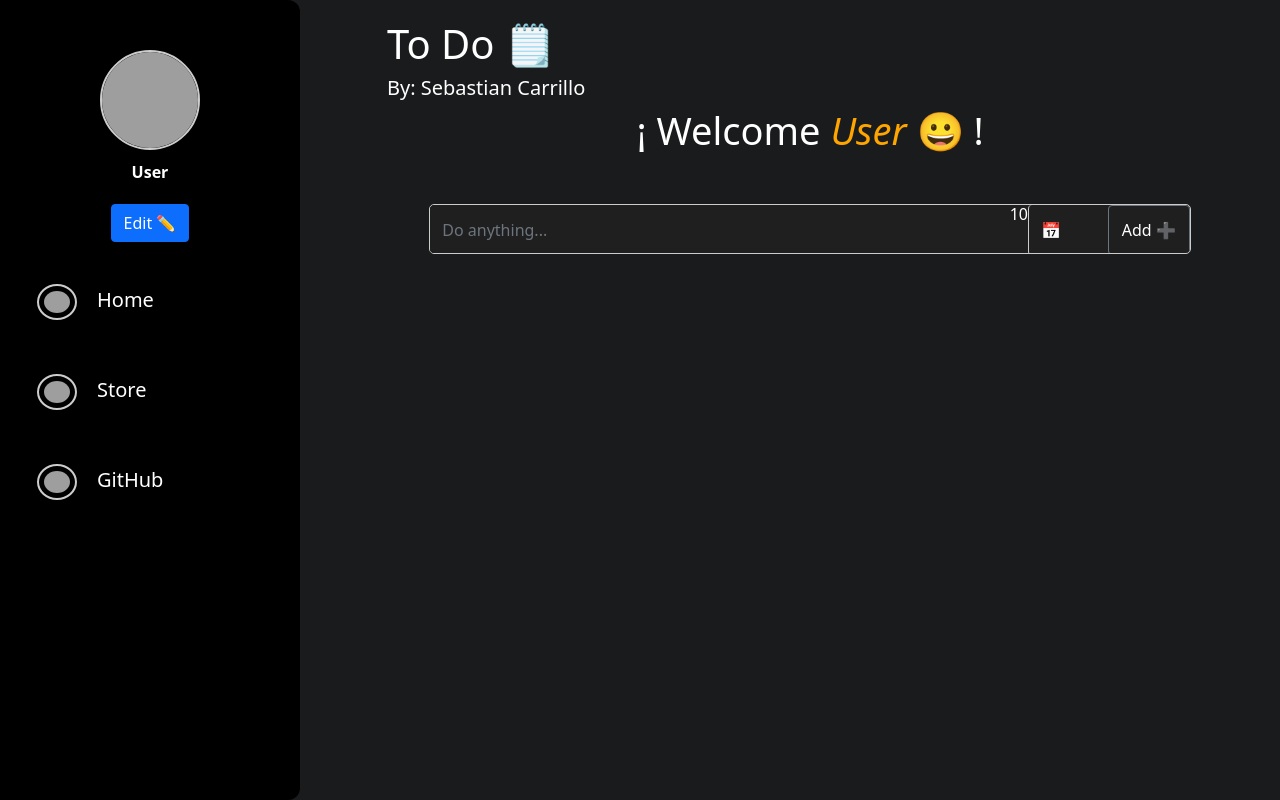
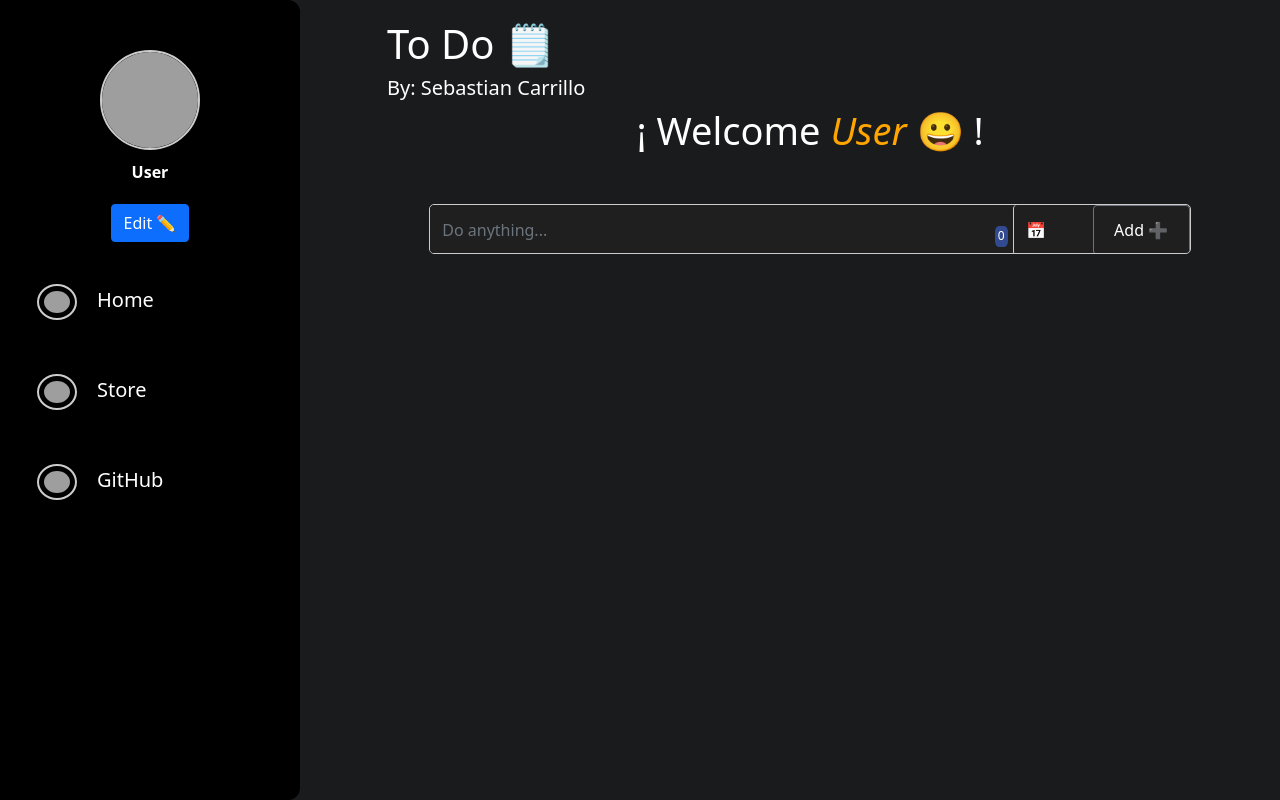
Before and after one commit to SebastianCB-dev/ToDo_Angular, an Angular app: page / in a window 1280 px wide. Both pictures are taken after a click on the button "➕ Add Task". Built offline with nearby package versions, Linux system fonts and the light colour scheme; grey boxes are pictures that could not be loaded.

Commit message:
Agregado contador a home

```diff
--- a/src/app/pages/home/home.component.html
+++ b/src/app/pages/home/home.component.html
@@ -8,7 +8,7 @@
       <div class="mb-3 input-add" *ngIf="!showMain">
         <input [(ngModel)]="input" type="text" class="form-control input-task" placeholder="Do anything...">
         <div class="options">
-          <h6 class="letter-count">10</h6>
+          <h6 class="letter-count">{{ input.length }}</h6>
           <input placeholder="📅" class="date-picker form-control" type="text" onfocus="(this.type='date')" onblur="(this.type='text')" id="date" [(ngModel)]="fechaPick"
                   [min]="traerFecha()"/>
           <button class="btn btn-outline-secondary" type="button" id="button-addon2" (click)="addNewTask()">Add ➕</button>
@@ -25,8 +25,7 @@
             <input class="form-check-input" type="checkbox" value="" id="flexCheckChecked"
                   (click)="completarTarea(i)">
             <div class="description">
-                <p
-                >{{ task.description }}</p>
+                <p>{{ task.description }}</p>
                 <i>{{ task.fecha }}</i>
                 <button class="btn btn-danger"
                         (click)="eliminarTarea(i)">❌</button>
--- a/src/app/pages/home/home.component.scss
+++ b/src/app/pages/home/home.component.scss
@@ -34,7 +34,7 @@
             display: flex;
             justify-content: space-between;
             .options {
-                width: 180px;
+                width: 200px;
                 display: flex;
                 .date-picker {
                     width: 80px;
@@ -42,6 +42,17 @@
                     transition: all 300ms;
                     cursor: pointer;
                     user-select: none;
+                }
+                .letter-count {
+                    border-radius: 30%;
+                    background-color: rgba(58, 92, 185, 0.733);
+                    width: min-content;
+                    height: min-content;
+                    padding: 3px;
+                    margin-left: 5px;
+                    margin-top: auto;
+                    margin-right: 5px;
+                    font-size: 12px;
                 }
                 .date-picker:hover{
                     background: #6c757d;
```
